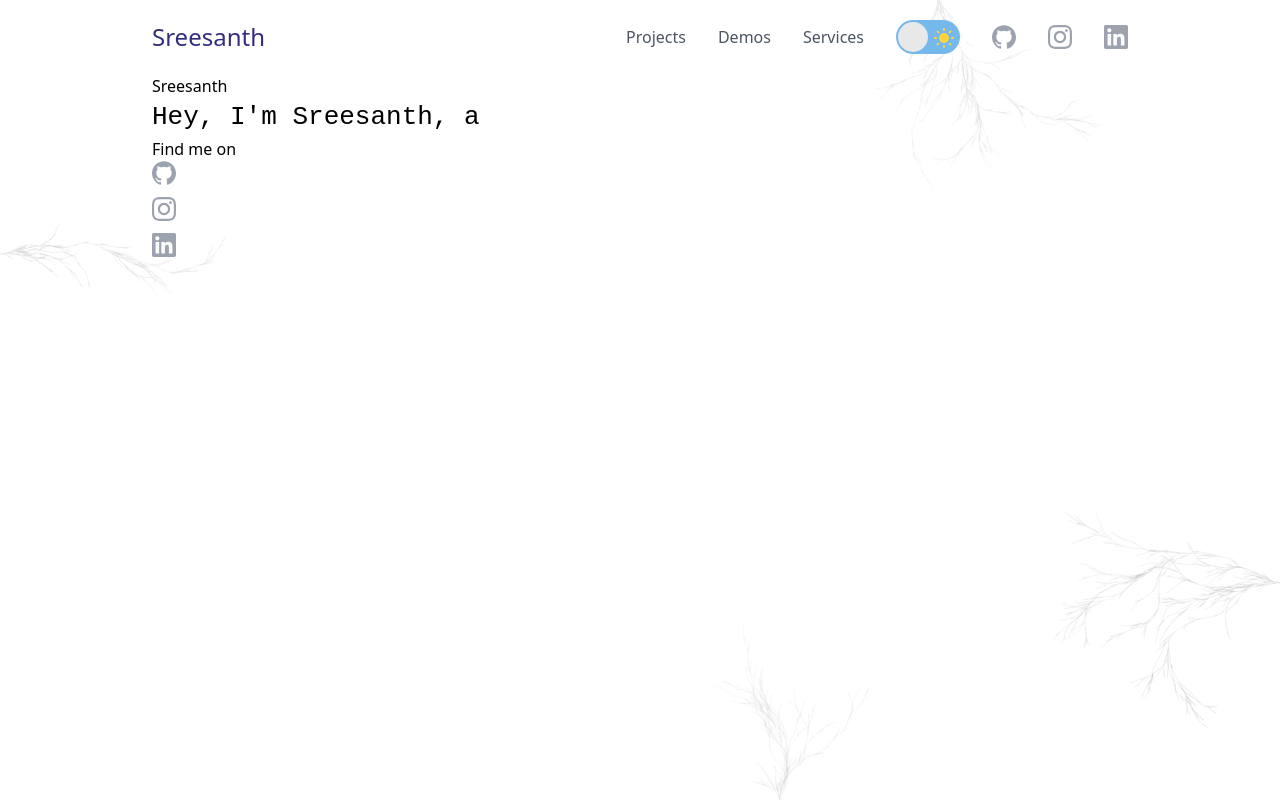
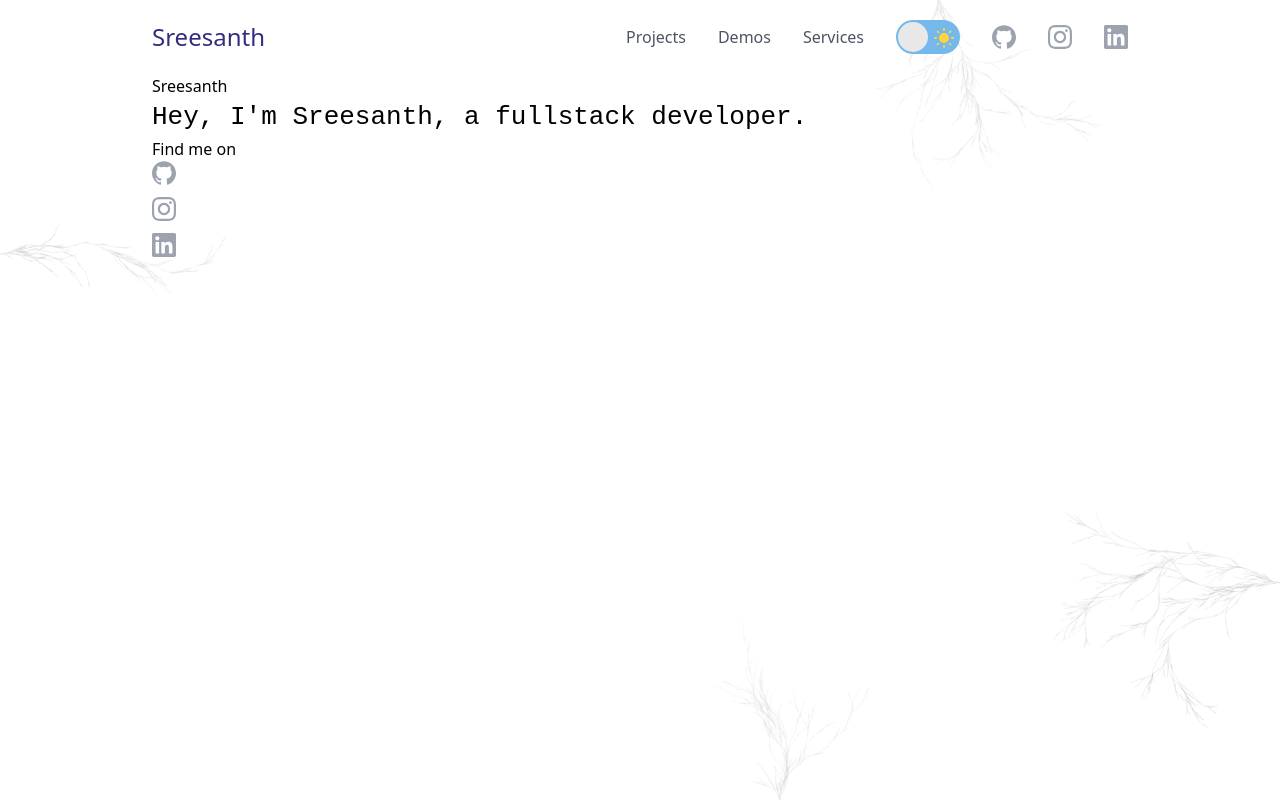
Before and after one commit to Sreesanth46/sreesanth.me, a Vue app: page / in a window 1280 px wide. Built offline with nearby package versions, Linux system fonts and the light colour scheme.

Commit message:
fix: width - 22 => 44

```diff
--- a/src/components/Caption.vue
+++ b/src/components/Caption.vue
@@ -9,8 +9,8 @@ const props = defineProps(["textProp"]);
 
 <style scoped>
 .typing {
-    width: 22ch;
-    animation: typing 3s steps(22), blink 0.5s step-end infinite alternate;
+    width: 44ch;
+    animation: typing 3s steps(44), blink 0.5s step-end infinite alternate;
     white-space: nowrap;
     overflow: hidden;
     /* border-right: 3px solid; */
```
